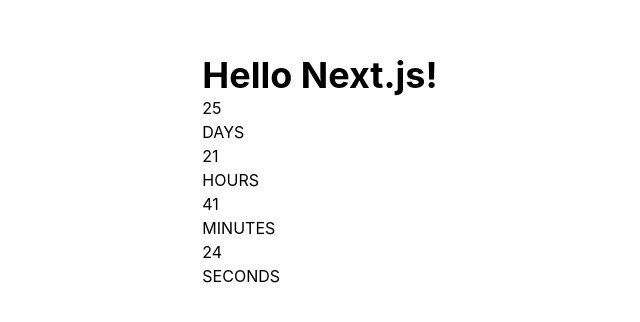
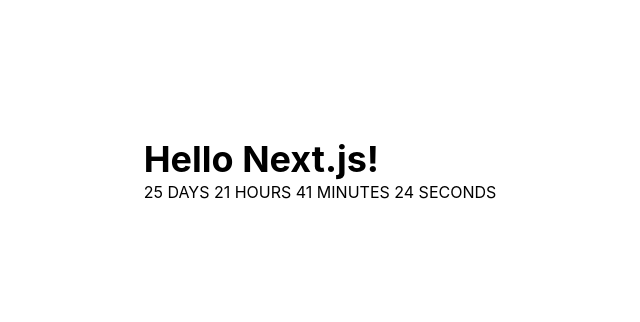
Before and after one commit to devsoc-unsw/techspire, a Next.js app: page / in a window 1280 px wide. Shown: the part 228-550 px from the top of the page, without its empty margins (320-960 px from the left). Built offline with nearby package versions, Linux system fonts and the light colour scheme.

Commit message:
scuffed unstyled countdown timer

```diff
--- a/components/ShowCounter.js
+++ b/components/ShowCounter.js
@@ -1,9 +1,8 @@
 const DateTimeDisplay = ({value, type}) => {
     return (
-        <div>
-            <p>{value}</p>
-            <span>{type}</span>
-        </div>
+        <>
+            {value} {type}
+        </>
     )
 }
 
--- a/pages/index.tsx
+++ b/pages/index.tsx
@@ -1,6 +1,6 @@
 import type { NextPage } from "next";
 import Head from "next/head";
-import Countdown from "../components/countdown"
+import Countdown from "../components/Countdown"
 
 const Home: NextPage = () => {
   const EVENT_DATE = new Date(2022, 9, 28, 15)
```
